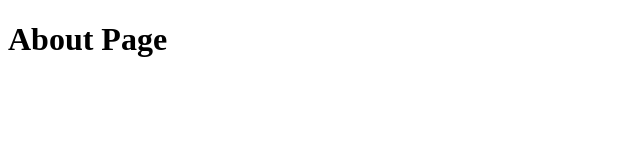
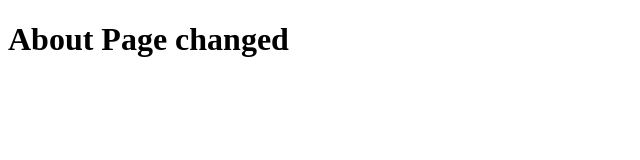
Before and after one commit to nabin-skilluplabs/shared_repository_01, a plain HTML site: page about.html in a window 1280 px wide. Shown: the whole page, without its empty margins (0-640 px from the left). Drawn offline with Linux system fonts and the light colour scheme.

Commit message:
changed about page

```diff
--- a/about.html
+++ b/about.html
@@ -6,6 +6,6 @@
     <title>About Page</title>
   </head>
   <body>
-    <h1>About Page</h1>
+    <h1>About Page changed</h1>
   </body>
 </html>
```
